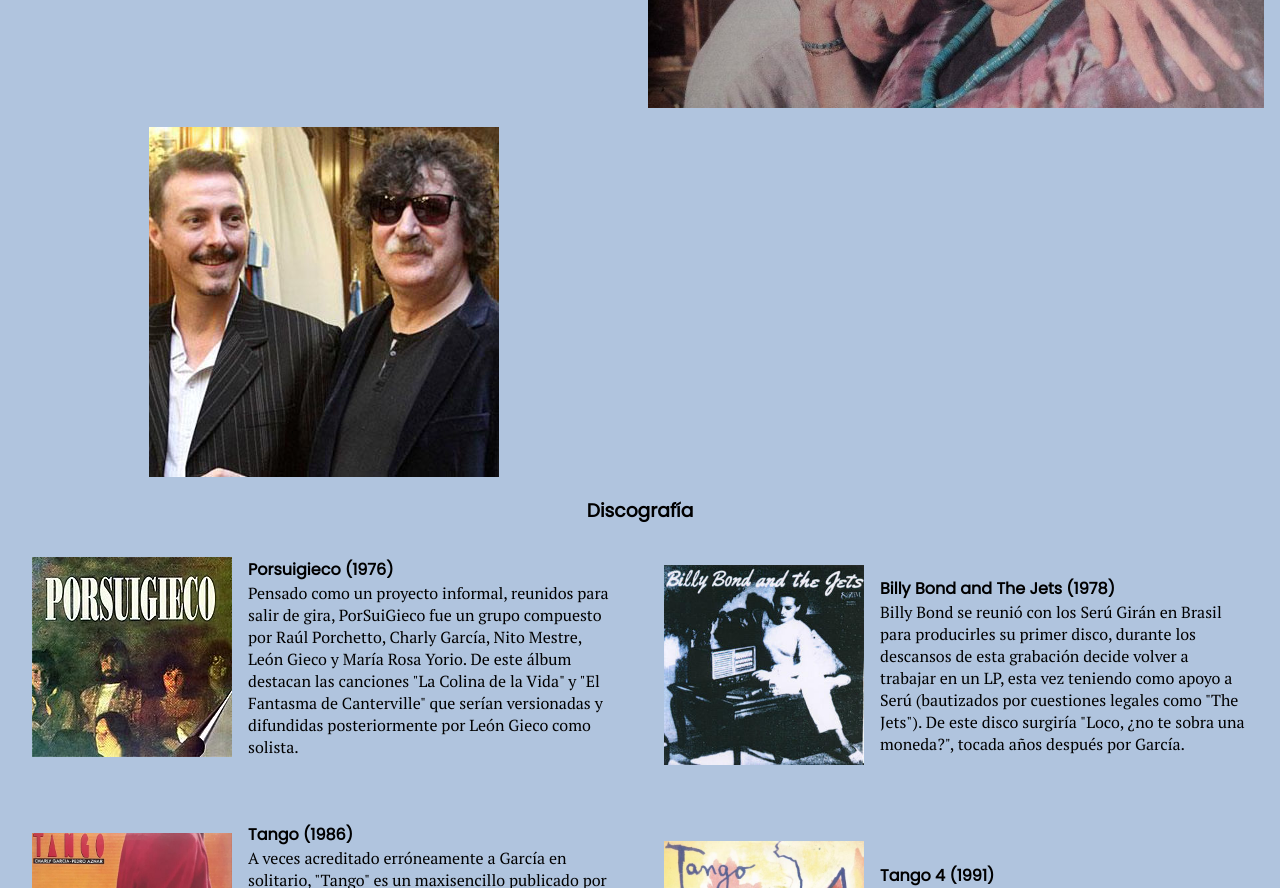
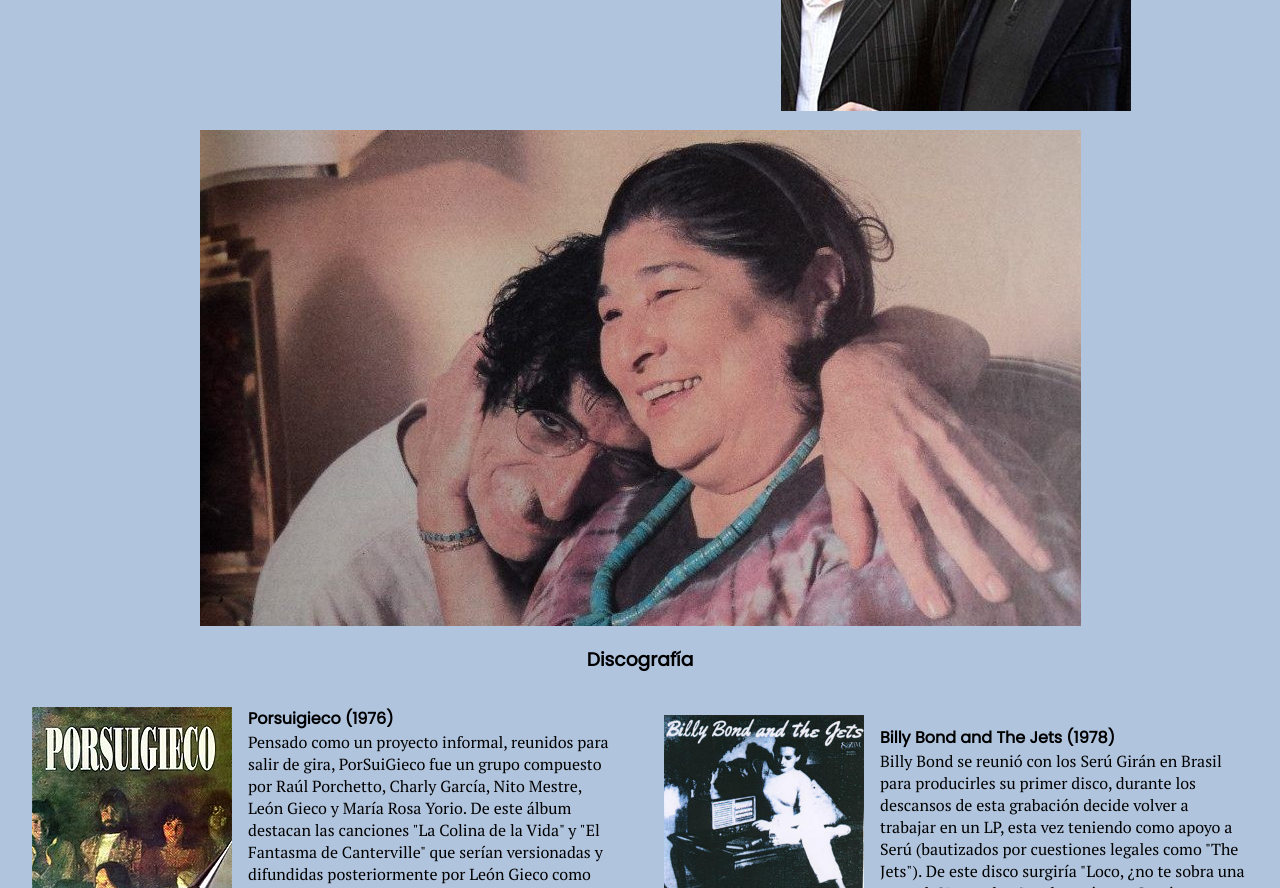
Before and after one commit to SantiagoLauria/proyecto-charly, a plain HTML site: page pages/otros-proyectos.html in a window 1280 px wide. Shown: the part 480-1368 px from the top of the page. Drawn offline with nearby package versions, Linux system fonts and the light colour scheme.

Commit message:
Actualizacion de estilos

```diff
--- a/css/styles.css
+++ b/css/styles.css
@@ -222,6 +222,10 @@ nav {
     max-height: 80vh;
   }
 
+  .img-span2 {
+    grid-column: span 2;
+  }
+
   .info__titulo {
     grid-column: span 2;
   }
--- a/pages/otros-proyectos.html
+++ b/pages/otros-proyectos.html
@@ -57,10 +57,10 @@
         </p>
       </div>
       <div class="info__img">
+        <img src="../img/charly-garcia-y-pedro-aznar.jpg" alt="Charly García junto a Pedro Aznar">
+      </div>
+      <div class="info__img img-span2">
         <img src="../img/charly-mercedes.jpg" alt="Charly García junto a Mercedes Sosa">
-      </div>
-      <div class="info__img">
-        <img src="../img/charly-garcia-y-pedro-aznar.jpg" alt="Charly García junto a Pedro Aznar">
       </div>
     </section>
 
```
